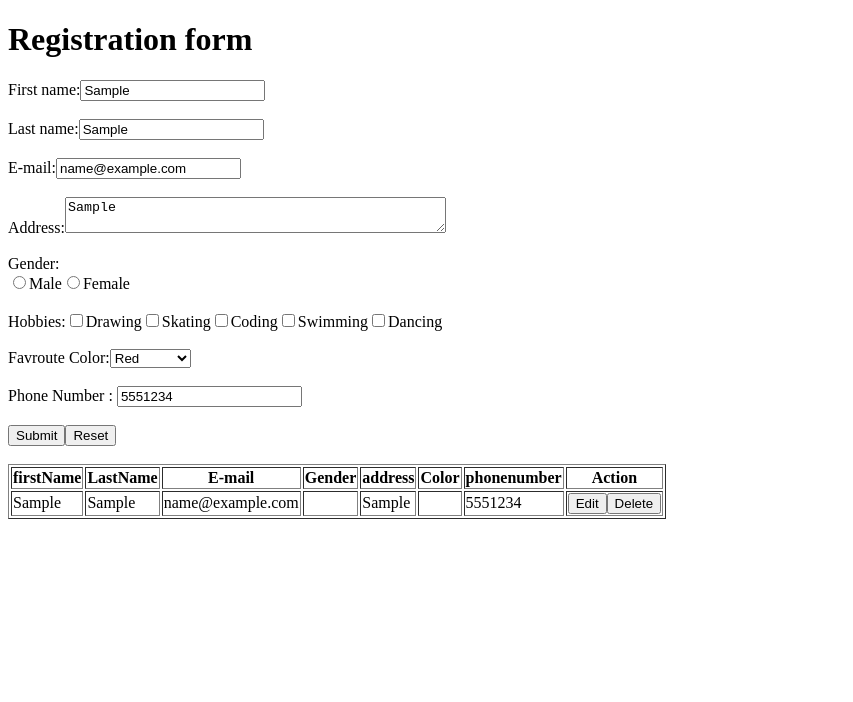
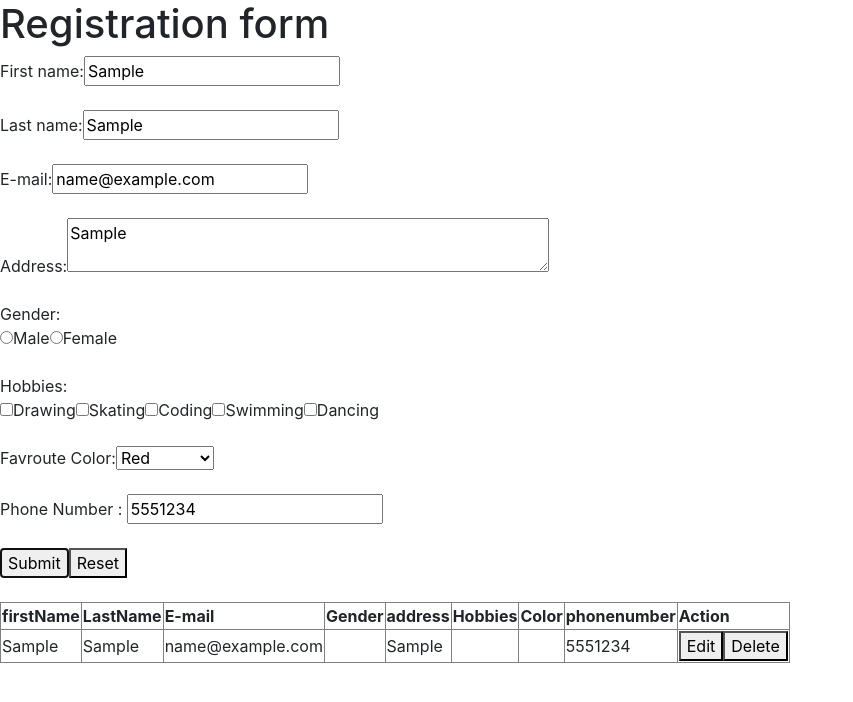
Before and after one commit to Hardikgogdani/React, a React (Create React App) app: page / in a window 1280 px wide. Both pictures are taken after typing "Sample", "Sample", "name@example.com", "Sample", "5551234" into the empty fields and a click on the button "Submit". Shown: the top 702 px of the page, without its empty margins (0-853 px from the left). Built offline with nearby package versions, Linux system fonts and the light colour scheme.

Commit message:
the form is ready with crude operationn

```diff
--- a/src/App.js
+++ b/src/App.js
@@ -1,5 +1,5 @@
 import React, { Component } from 'react'
-
+import '../node_modules/bootstrap/dist/css/bootstrap.min.css'
 
 export default class App extends Component {
 
@@ -11,12 +11,19 @@ export default class App extends Component {
         color: "",
         gender: "",
         phonenumber: "",
+        hobbies: "",
         list: [],
         isEditableIndex: null
     };
     setGender = (e) => {
         this.setState({
             gender: e.target.value
+        })
+    };
+    setCheck = (e) => {
+        console.log(e.target);
+        this.setState({
+            hobbies : [...this.state.hobbies, e.target.value]
         })
     };
 
@@ -34,6 +41,7 @@ export default class App extends Component {
             gender: "",
             color: "",
             phonenumber: "",
+            hobbies: "",
             isEditableIndex: null
         });
     };
@@ -60,7 +68,7 @@ export default class App extends Component {
 
     handleSubmit = () => {
 
-        const { firstName, lastName, email, gender, address, color, phonenumber, list } = this.state
+        const { firstName, lastName, email, gender, address, color, hobbies, phonenumber, list } = this.state
         console.log(this.state);
         list.push({
             firstName: firstName,
@@ -68,6 +76,7 @@ export default class App extends Component {
             email: email,
             address: address,
             gender: gender,
+            hobbies: hobbies,
             color: color,
             phonenumber: phonenumber
         });
@@ -87,8 +96,8 @@ export default class App extends Component {
         this.state.lastName = list[index].lastName;
         this.state.email = list[index].email;
         this.state.gender = list[index].gender;
-        // this.state.gender
         this.state.address = list[index].address;
+        this.state.hobbies = list[index].hobbies;
         this.state.color = list[index].color;
         this.state.phonenumber = list[index].phonenumber;
         this.setState({ isEditableIndex: index })
@@ -106,16 +115,17 @@ export default class App extends Component {
                     Address:<textarea type="text" value={this.state.address} name="address" onChange={this.handleChange} maxLength="50" cols="45" rows="2" /><br /><br />
 
                     Gender:<div onChange={this.setGender}>
-                    <input type="radio" value="male"
-                                   checked={this.state.gender === "male"} name="gender"  />Male
-                <input type="radio" value="female" checked={this.state.gender === "female"} name="gender"  />Female<br /><br />
+                    <input type="radio" value="male" checked={this.state.gender === "male"} name="gender" />Male
+                <input type="radio" value="female" checked={this.state.gender === "female"} name="gender" />Female<br /><br />
                 </div>
 
-                    Hobbies:<input type="checkbox" onChange={this.handleChange} />Drawing
-                <input type="checkbox" onChange={this.handleChange} />Skating
-                <input type="checkbox" onChange={this.handleChange} />Coding
-                <input type="checkbox" onChange={this.handleChange} />Swimming
-                <input type="checkbox" onChange={this.handleChange} />Dancing<br /><br />
+                    Hobbies:<div onChange={this.setCheck} >
+                    <input type="checkbox"  name="hobbies" checked={this.state.hobbies.includes("Drawing")} value="Drawing"/>Drawing
+                    <input type="checkbox"  name="hobbies" checked={this.state.hobbies. includes ("Skating")} value="Skating"/>Skating
+                    <input type="checkbox"  name="hobbies" checked={this.state.hobbies.includes ("Coding")} value="Coding"/>Coding
+                    <input type="checkbox"  name="hobbies" checked={this.state.hobbies.includes ("Swimming")} value="Swimming"/>Swimming
+                    <input type="checkbox"  name="hobbies" checked={this.state.hobbies.includes ("Dancing")} value="Dancing"/>Dancing<br /><br />
+                </div>
 
                     Favroute Color:<select value={this.state.color} name="color" onChange={this.handleChange}>
                     <option value="Red" onChange={this.handleChange}>Red</option>
@@ -140,6 +150,7 @@ export default class App extends Component {
                             <th>E-mail</th>
                             <th>Gender</th>
                             <th>address</th>
+                            <th>Hobbies</th>
                             <th>Color</th>
                             <th>phonenumber</th>
                             <th colSpan="2">Action</th>
@@ -155,6 +166,7 @@ export default class App extends Component {
                                     <td>{user.email}</td>
                                     <td>{user.gender}</td>
                                     <td>{user.address}</td>
+                                    <td>{user.hobbies}</td>
                                     <td>{user.color}</td>
                                     <td>{user.phonenumber}</td>
                                     <td>
```
